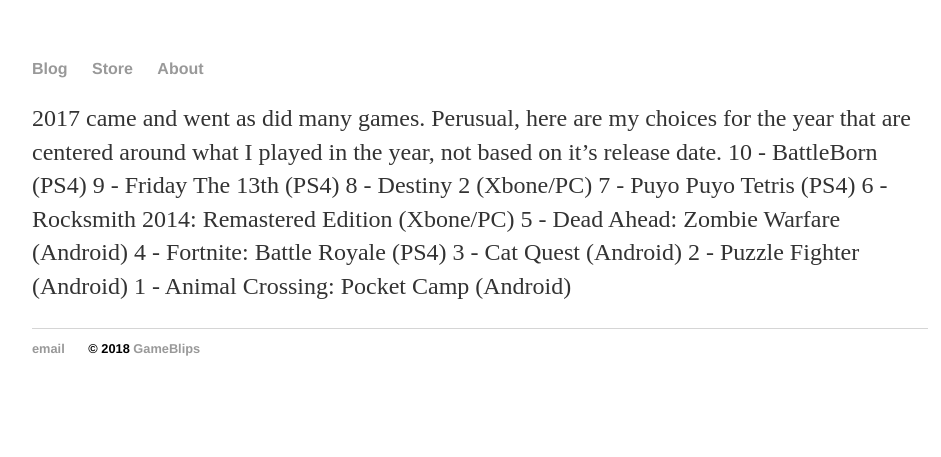
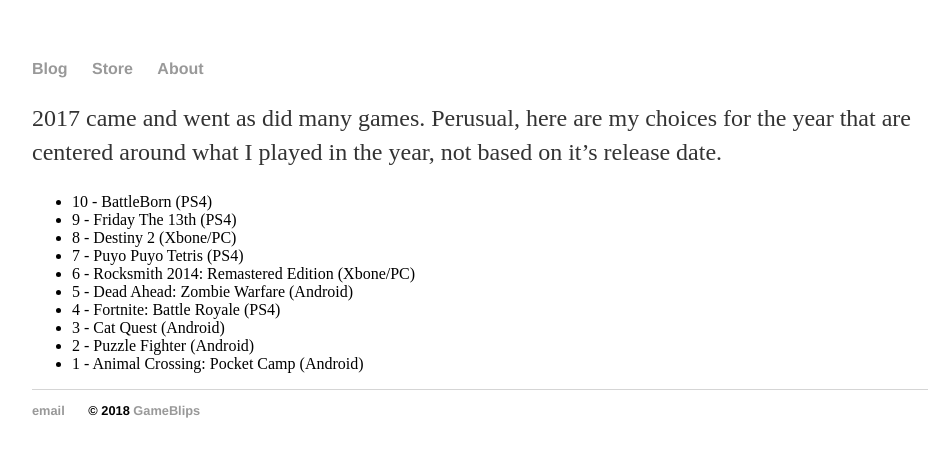
Before and after one commit to gameblips/gameblips.github.io, a Jekyll site: the page built from _posts/2018-01-05-My-2017-Top-10.md, in a window 1280 px wide. Shown: the top 457 px of the page, without its empty margins (160-1101 px from the left). Built offline with Jekyll 4.4.1, drawn with Linux system fonts in a browser that asks for light colours.

Commit message:
Update 2018-01-05-My-2017-Top-10.md

```diff
--- a/_posts/2018-01-05-My-2017-Top-10.md
+++ b/_posts/2018-01-05-My-2017-Top-10.md
@@ -7,13 +7,13 @@
 ---
 
 2017 came and went as did many games. Perusual, here are my choices for the year that are centered around what I played in the year, not based on it's release date.
-10 - BattleBorn (PS4)
-9 - Friday The 13th (PS4)
-8 - Destiny 2 (Xbone/PC)
-7 - Puyo Puyo Tetris (PS4)
-6 - Rocksmith 2014: Remastered Edition (Xbone/PC)
-5 - Dead Ahead: Zombie Warfare (Android)
-4 - Fortnite: Battle Royale (PS4)
-3 - Cat Quest (Android)
-2 - Puzzle Fighter (Android)
-1 - Animal Crossing: Pocket Camp (Android)
+* 10 - BattleBorn (PS4)
+* 9 - Friday The 13th (PS4)
+* 8 - Destiny 2 (Xbone/PC)
+* 7 - Puyo Puyo Tetris (PS4)
+* 6 - Rocksmith 2014: Remastered Edition (Xbone/PC)
+* 5 - Dead Ahead: Zombie Warfare (Android)
+* 4 - Fortnite: Battle Royale (PS4)
+* 3 - Cat Quest (Android)
+* 2 - Puzzle Fighter (Android)
+* 1 - Animal Crossing: Pocket Camp (Android)
```
